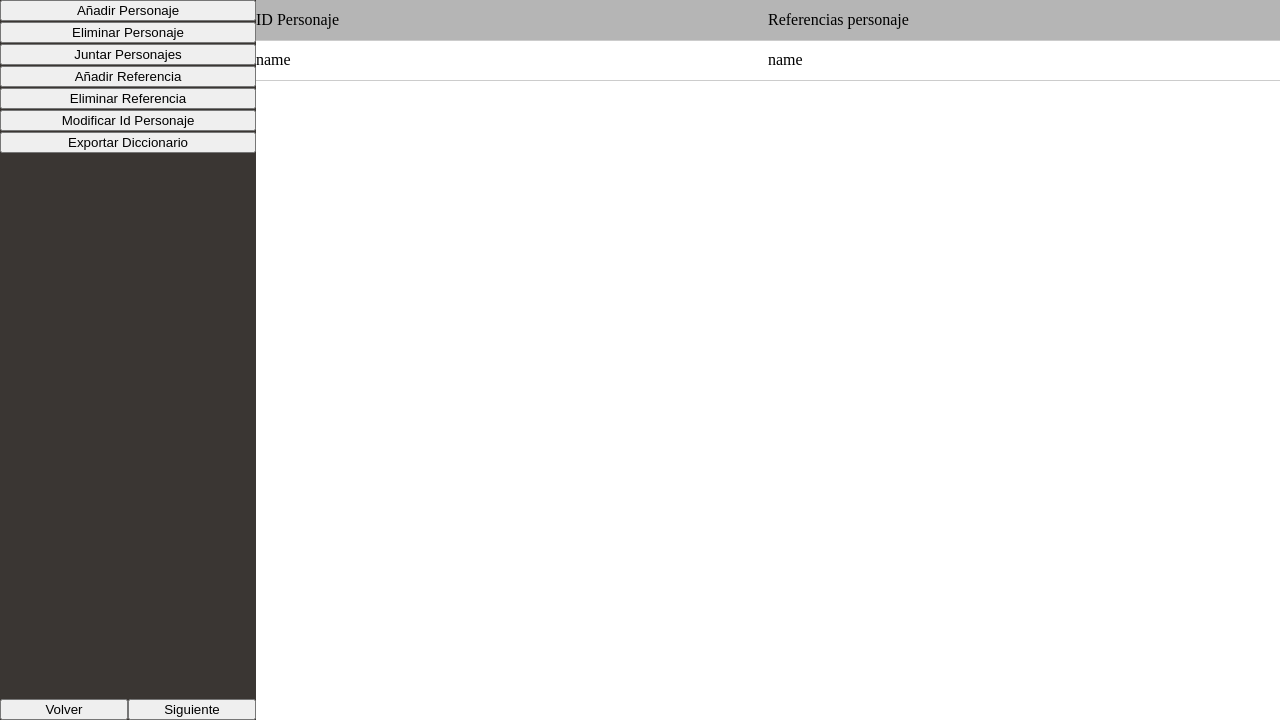
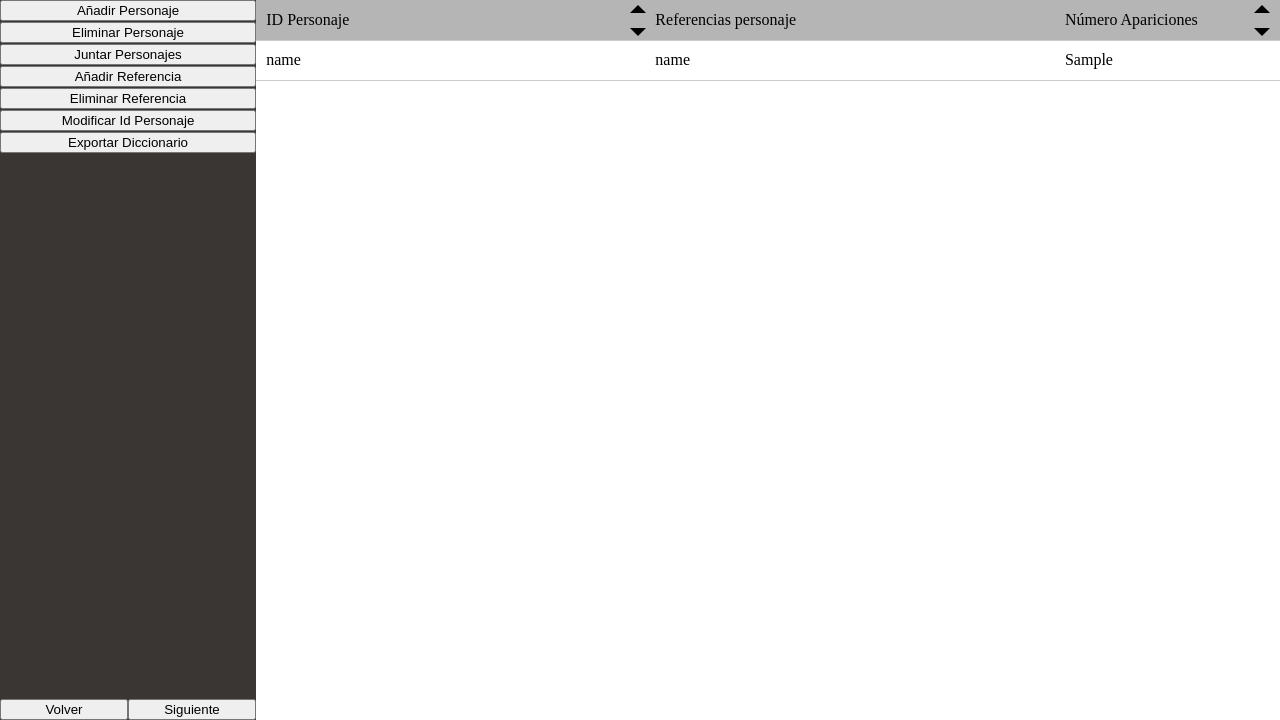
Before and after one commit to lca0037/GII18.0U-Ububooknet, a Flask app: template src/templates/moddict.html in a window 1280 px wide. Shown: the part 80-800 px from the top of the page. Run offline with Flask 2, Linux system fonts and the light colour scheme; the template is opened without the code that fills it: most values are stand-ins (such as "Sample title", 1, 10 or a date in 2020); some libraries are stand-ins or nearby versions.

Commit message:
Se permite al usuario ordenar personajes por id o por apariciones #69

```diff
--- a/src/static/css/style.css
+++ b/src/static/css/style.css
@@ -171,14 +171,61 @@ div#content .Personaje.Cabecera {
 }
 
 div#content .Personaje .IdPersonaje {
-	width: 50%;
+	width: 38%;
 }
 
 div#content .Personaje .NomP {
-	width: 50%;
+	width: 40%;
 }
+
+div#content .Personaje .NumApar {
+	width: 20%;
+}
+
 p .ref {
 	text-align: center;
+}
+
+.arrow-up {
+  	width: 0;
+  	height: 0;
+  	border-left: 8px solid transparent;
+  	border-right: 8px solid transparent;
+
+  	border-bottom: 8px solid black;
+  	cursor: pointer;
+}
+
+.arrow-down {
+  	width: 0;
+  	height: 0;
+  	border-left: 8px solid transparent;
+  	border-right: 8px solid transparent;
+
+  	border-top: 8px solid black;
+  	cursor: pointer;
+}
+
+.IdPersonaje .arrow-up{
+	position: absolute;
+	right: calc(60% + 20px);
+	top: 5px;
+}
+
+.IdPersonaje .arrow-down {
+	position: absolute;
+	right: calc(60% + 20px);
+}
+
+.NumApar .arrow-up{
+	position: absolute;
+	right: 10px;
+	top: 5px;
+}
+
+.NumApar .arrow-down {
+	position: absolute;
+	right: 10px;
 }
 
 :root {
--- a/src/templates/moddict.html
+++ b/src/templates/moddict.html
@@ -49,8 +49,17 @@ div#loading {
 		</div>
 		<div id="Personajes">
 			<div class="Personaje Cabecera">
-				<div class="IdPersonaje">ID Personaje</div>
+				<div class="IdPersonaje">
+					ID Personaje
+					<div class="arrow-up" onclick="sortidrev()"></div>
+					<div class="arrow-down" onclick="sortid()"></div>
+				</div>
 				<div class="NomP">Referencias personaje</div>
+				<div class="NumApar">
+					Número Apariciones
+					<div class="arrow-up" onclick="sortaparev()"></div>
+					<div class="arrow-down" onclick="sortapa()"></div>
+				</div>
 			</div>
 			{% for i in pers.keys() %}
 			<div class="Personaje">
@@ -60,6 +69,7 @@ div#loading {
 					<p class="ref">{{ n }}</p>
 				{% endfor %}
 				</div>
+				<div class="NumApar">{{ pers[i].getNumApariciones() }}</div>
 			</div>
 			{% endfor %}
 		</div>
@@ -72,6 +82,36 @@ div#loading {
             $("#loading").show();
             $("#content").hide();
         }
+
+        function sortidrev(){
+        	ordenar('idrev')
+        }
+
+        function sortid(){
+        	ordenar('id')
+        }
+
+        function sortapa(){
+        	ordenar('apa')
+        }
+
+        function sortaparev(){
+        	ordenar('aparev')
+        }
+
+        function ordenar(tipo){
+        	$.ajax({
+	          type: "POST",
+	          contentType: "application/json;charset=utf-8",
+	          url: "/Modificar-Diccionario/",
+	          traditional: "true",
+	          data: JSON.stringify(tipo),
+	          dataType: "json",
+	          success: function(response){
+              	$("#content #Personajes").replaceWith(response);
+              }
+	        });
+        }
     </script>
 </body>
 </html>
--- a/src/vista.py
+++ b/src/vista.py
@@ -1,8 +1,9 @@
 # -*- coding: utf-8 -*-
 import os
 import re
-from flask import render_template, Flask, request, url_for, redirect, json, send_file
+from flask import render_template, Flask, request, url_for, redirect, json, send_file, make_response
 from src import modelo as mod
+from bs4 import BeautifulSoup
 import zipfile
 
 app = Flask(__name__)
@@ -90,6 +91,24 @@ def moddict():
     if(not m.hayFichero()):
         return redirect(url_for('index'))
     if request.method == "POST":
+        orden = request.get_json()
+        if(orden != None):
+            if(orden == 'id'):
+                template = render_template('moddict.html', pers = {k: v for k, v in sorted(m.getPersonajes().items(), key=lambda x: x[0])})
+                cont = BeautifulSoup(template, "html.parser")
+                return json.dumps(str(cont.find(id="Personajes")))
+            elif(orden == 'idrev'):
+                template = render_template('moddict.html', pers = {k: v for k, v in sorted(m.getPersonajes().items(), key=lambda x: x[0] ,reverse=True)})
+                cont = BeautifulSoup(template, "html.parser")
+                return json.dumps(str(cont.find(id="Personajes")))
+            elif(orden == 'apa'):
+                template = render_template('moddict.html', pers = {k: v for k, v in sorted(m.getPersonajes().items(), key=lambda x: x[1].getNumApariciones())})
+                cont = BeautifulSoup(template, "html.parser")
+                return json.dumps(str(cont.find(id="Personajes")))
+            elif(orden == 'aparev'):
+                template = render_template('moddict.html', pers = {k: v for k, v in sorted(m.getPersonajes().items(), key=lambda x: x[1].getNumApariciones(), reverse=True)})
+                cont = BeautifulSoup(template, "html.parser")
+                return json.dumps(str(cont.find(id="Personajes")))
         if("btn btn-newpers" in request.form):
             return redirect(url_for('newpers'))
         elif("btn btn-delpers" in request.form):
```
